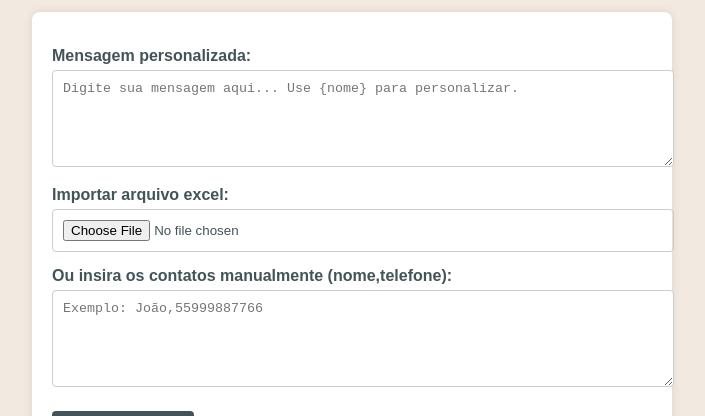
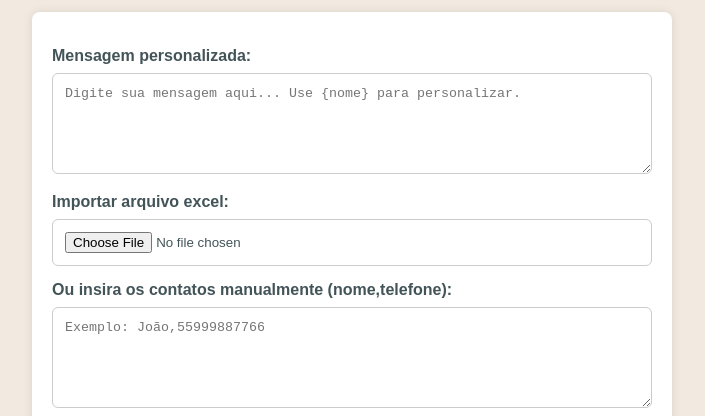
Before and after one commit to willdev34/whatsapp-linker-webapp, a plain HTML site: page index.html in a window 1280 px wide. Shown: the part 411-827 px from the top of the page, without its empty margins (288-993 px from the left). Drawn offline with Linux system fonts and the light colour scheme.

Commit message:
Update style.css
Aumento da borda do formulário

```diff
--- a/css/style.css
+++ b/css/style.css
@@ -48,10 +48,11 @@ form textarea,
 form input[type="file"],
 form input[type="text"] {
   width: 100%;
-  padding: 10px;
+  padding: 12px;
   border: 1px solid #ccc;
-  border-radius: 4px;
-  margin-top: 5px;
+  border-radius: 6px;
+  margin-top: 8px;
+  box-sizing: border-box;
 }
 
 form button {
```
